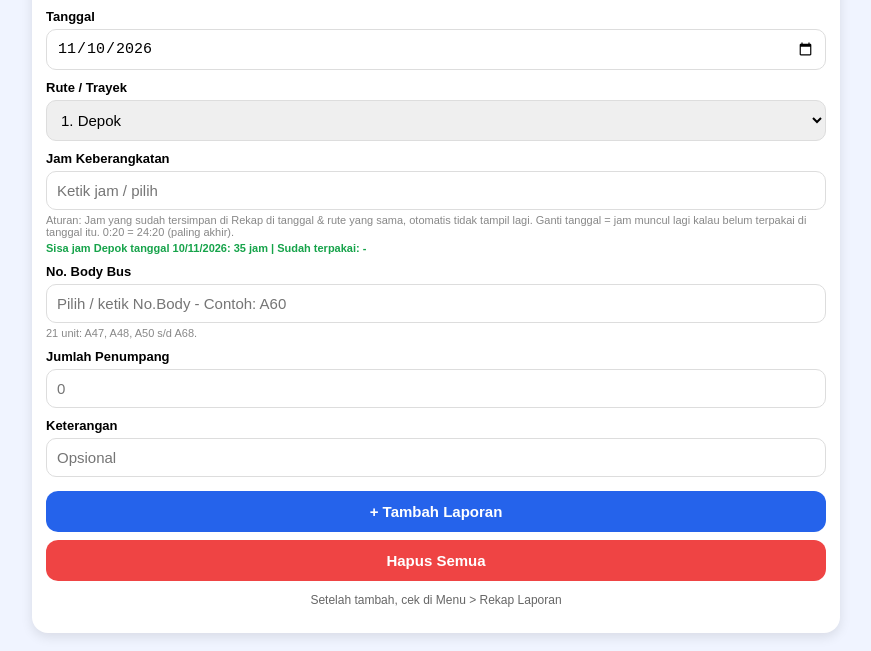
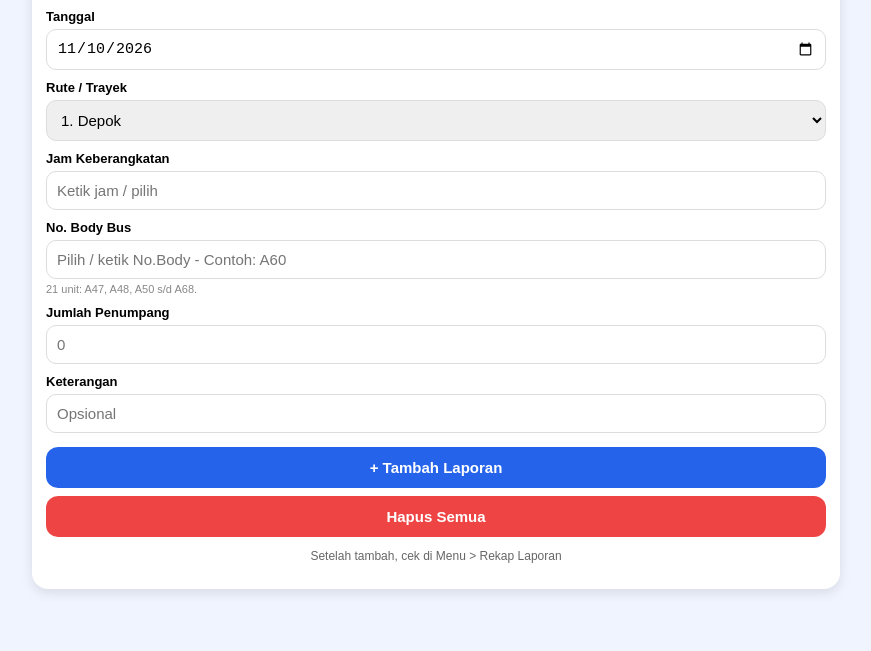
Before and after one commit to bandarahiba300-coder/laporan-penumpang-jac, a plain HTML site: page index.html in a window 1280 px wide. Shown: the part 149-800 px from the top of the page, without its empty margins (204-1075 px from the left). Drawn offline with Linux system fonts and the light colour scheme.

Commit message:
Update index.html

```diff
--- a/index.html
+++ b/index.html
@@ -56,7 +56,6 @@ td input.limo{width:56px;padding:7px;text-align:center;border:1px solid #999;bor
 .rekap-title{font-weight:bold;padding:8px 10px;border-radius:10px 10px 0 0;text-align:center}
 .rekap-title.depok-t{background:#5aa9e6}
 .rekap-title.bandara-t{background:#6fbf6f}
-.sisa{font-size:11px;color:#16a34a;font-weight:bold;margin-top:4px}
 td.aksi{position:relative;padding:4px}
 .btn-titik{background:#111111;color:#ffffff;border:2px solid #111111;width:40px;height:40px;border-radius:10px;font-size:22px;font-weight:900;line-height:1;cursor:pointer;padding:0;box-shadow:0 2px 5px rgba(0,0,0,.35)}
 .btn-titik:active{background:#000000;transform:scale(.95)}
@@ -95,8 +94,6 @@ td.aksi{position:relative;padding:4px}
 <label>Rute / Trayek</label>
 <select id="rute" onchange="gantiRute()"><option value="Depok">1. Depok</option><option value="Bandara">2. Bandara</option></select>
 <label>Jam Keberangkatan</label><input type="text" id="jam" list="listJam" placeholder="Ketik jam / pilih"><datalist id="listJam"></datalist>
-<div class="hint">Aturan: Jam yang sudah tersimpan di Rekap di tanggal & rute yang sama, otomatis tidak tampil lagi. Ganti tanggal = jam muncul lagi kalau belum terpakai di tanggal itu. 0:20 = 24:20 (paling akhir).</div>
-<div class="sisa" id="sisaJam"></div>
 <label>No. Body Bus</label><input type="text" id="body" list="listBody" placeholder="Pilih / ketik No.Body - Contoh: A60"><datalist id="listBody"></datalist>
 <div class="hint">21 unit: A47, A48, A50 s/d A68.</div>
 <label>Jumlah Penumpang</label><input type="number" id="penumpang" placeholder="0">
@@ -233,10 +230,6 @@ function updateJamList(){
     }
   }
   document.getElementById('listJam').innerHTML=sisa.map(j=>`<option value="${j}">`).join('');
-  let el=document.getElementById('sisaJam');
-  if(!tgl){el.innerHTML='';}
-  else if(sisa.length===0){el.innerHTML='⚠️ Semua jam '+rute+' di tanggal '+tgl.split('-').reverse().join('/')+' sudah terpakai!';}
-  else {el.innerHTML='Sisa jam '+rute+' tanggal '+tgl.split('-').reverse().join('/')+': <b>'+sisa.length+' jam</b> | Sudah terpakai: '+(terpakai.length?terpakai.join(', '):'-');}
   document.getElementById('listBody').innerHTML=listBodyBus.map(b=>`<option value="${b}">`).join('');
 }
 function kunciLimo(tgl,rute,jam){return tgl+'|'+rute+'|'+jam;}
```
